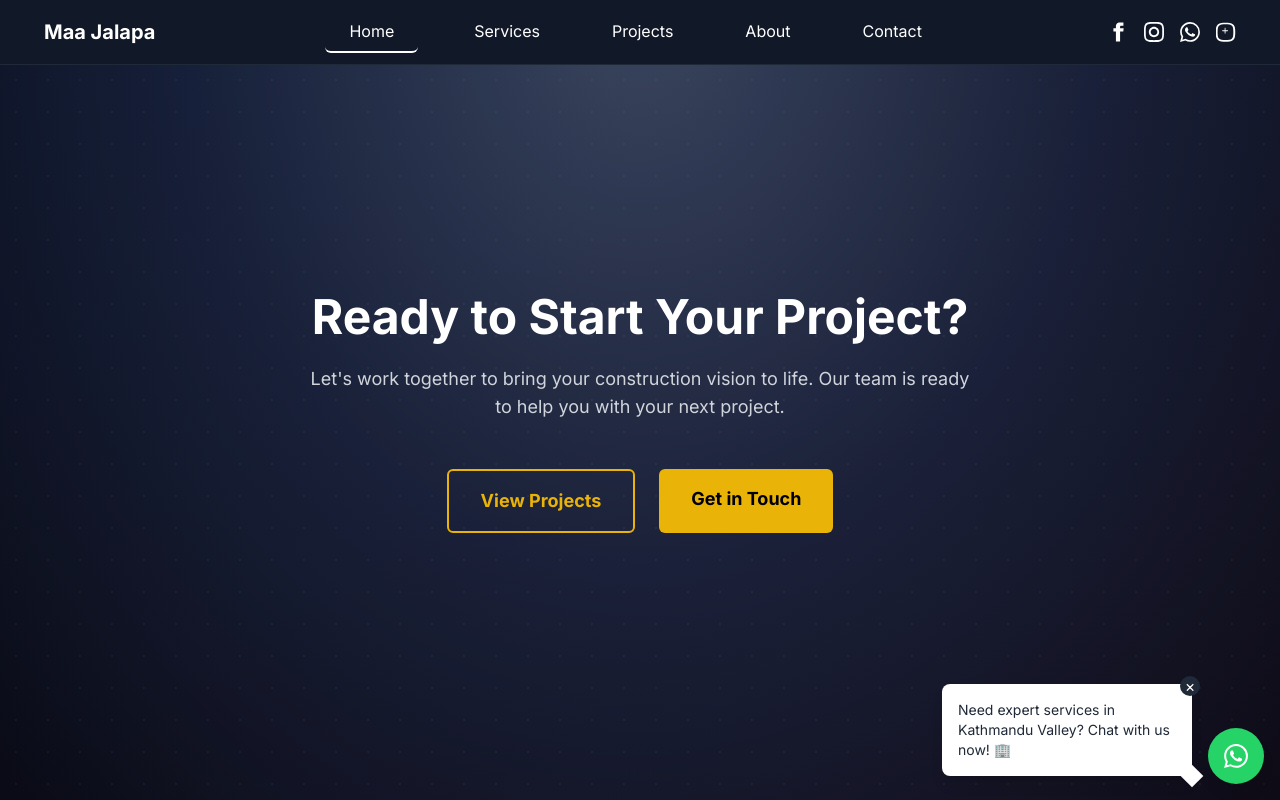
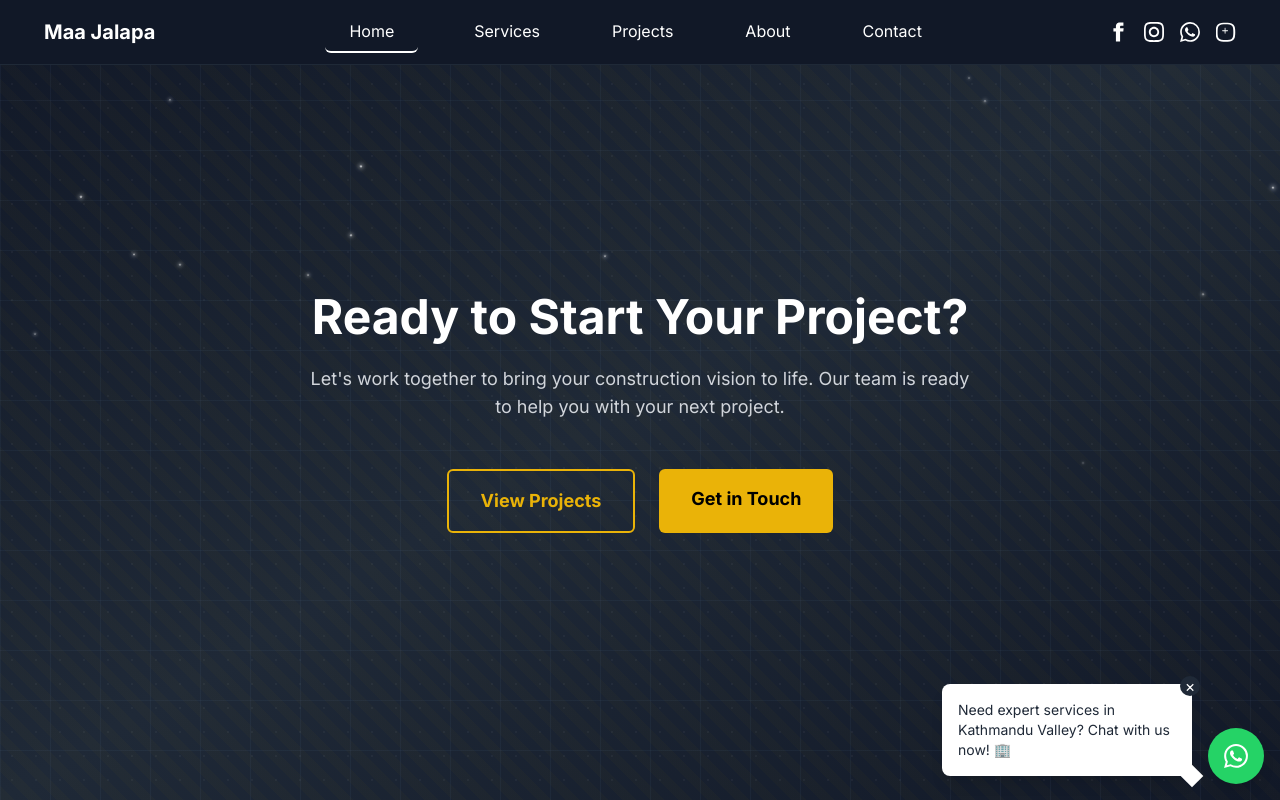
Before and after one commit to dipeshyadav0510/company, a Next.js app: page / in a window 1280 px wide. Shown: the top 800 px of the page. Built offline with nearby package versions, Linux system fonts and the light colour scheme.

Commit message:
made background look pretty by adding twinkling fall effect

```diff
--- a/src/app/layout.tsx
+++ b/src/app/layout.tsx
@@ -27,9 +27,6 @@ export default function RootLayout({
   return (
     <html lang="en">
       <body className={`${inter.className} min-h-screen bg-gray-900`}>
-        {/* Background Elements */}
-        <div className="fixed inset-0 -z-30 bg-[radial-gradient(ellipse_at_top,_var(--tw-gradient-stops))] from-gray-700 via-gray-900 to-black"></div>
-        <div className="fixed inset-0 -z-20 bg-[radial-gradient(circle_at_center,rgba(255,255,255,0.05)_1px,transparent_1px)] bg-[length:32px_32px]"></div>
         <AnimatedBackground />
 
         {/* Content */}
--- a/src/components/AnimatedBackground.tsx
+++ b/src/components/AnimatedBackground.tsx
@@ -2,12 +2,135 @@
 
 const AnimatedBackground = () => {
   return (
-    <div
-      className="fixed inset-0 -z-10 pointer-events-none"
-      style={{
-        background: 'linear-gradient(to bottom right, rgba(65, 105, 225, 0.1), rgba(147, 112, 219, 0.1))'
-      }}
-    />
+    <>
+      {/* Base Background with Gradient */}
+      <div className="fixed inset-0 -z-30 bg-gradient-to-br from-gray-900 via-gray-800 to-gray-900"></div>
+
+      {/* Blueprint Grid Pattern */}
+      <div className="fixed inset-0 -z-20 opacity-25">
+        <div
+          className="absolute inset-0"
+          style={{
+            backgroundImage: `
+              linear-gradient(to right, rgba(147, 197, 253, 0.2) 1px, transparent 1px),
+              linear-gradient(to bottom, rgba(147, 197, 253, 0.2) 1px, transparent 1px)
+            `,
+            backgroundSize: '50px 50px'
+          }}
+        />
+      </div>
+
+      {/* Diagonal Construction Pattern */}
+      <div className="fixed inset-0 -z-20 opacity-15">
+        <div
+          className="absolute inset-0"
+          style={{
+            backgroundImage: `repeating-linear-gradient(
+              45deg,
+              rgba(234, 179, 8, 0.15),
+              rgba(234, 179, 8, 0.15) 10px,
+              transparent 10px,
+              transparent 20px
+            )`
+          }}
+        />
+      </div>
+
+      {/* Radial Dots Pattern */}
+      <div className="fixed inset-0 -z-20 opacity-20">
+        <div
+          className="absolute inset-0"
+          style={{
+            backgroundImage: `radial-gradient(circle at center, rgba(255, 255, 255, 0.2) 1px, transparent 1px)`,
+            backgroundSize: '24px 24px'
+          }}
+        />
+      </div>
+
+      {/* Animated Falling Stars */}
+      <div className="fixed inset-0 -z-10" aria-hidden="true">
+        {[...Array(15)].map((_, i) => (
+          <div
+            key={i}
+            style={{
+              position: 'absolute',
+              left: `${Math.random() * 100}%`,
+              top: `-20px`,
+              width: '2px',
+              height: '2px',
+              background: 'white',
+              borderRadius: '50%',
+              boxShadow: '0 0 4px 2px rgba(255, 255, 255, 0.3)',
+              animation: `fall${i} ${5 + Math.random() * 10}s linear infinite`,
+              animationDelay: `${Math.random() * 5}s`
+            }}
+          />
+        ))}
+      </div>
+
+      <style jsx>{`
+        @keyframes fall0 { 0% { transform: translateY(0) rotate(45deg) scale(0); opacity: 0; }
+          20% { transform: translateY(20vh) rotate(45deg) scale(1); opacity: 1; }
+          100% { transform: translateY(100vh) rotate(45deg) scale(0); opacity: 0; }
+        }
+        @keyframes fall1 { 0% { transform: translateY(0) rotate(45deg) scale(0); opacity: 0; }
+          20% { transform: translateY(20vh) rotate(45deg) scale(1); opacity: 1; }
+          100% { transform: translateY(100vh) rotate(45deg) scale(0); opacity: 0; }
+        }
+        @keyframes fall2 { 0% { transform: translateY(0) rotate(45deg) scale(0); opacity: 0; }
+          20% { transform: translateY(20vh) rotate(45deg) scale(1); opacity: 1; }
+          100% { transform: translateY(100vh) rotate(45deg) scale(0); opacity: 0; }
+        }
+        @keyframes fall3 { 0% { transform: translateY(0) rotate(45deg) scale(0); opacity: 0; }
+          20% { transform: translateY(20vh) rotate(45deg) scale(1); opacity: 1; }
+          100% { transform: translateY(100vh) rotate(45deg) scale(0); opacity: 0; }
+        }
+        @keyframes fall4 { 0% { transform: translateY(0) rotate(45deg) scale(0); opacity: 0; }
+          20% { transform: translateY(20vh) rotate(45deg) scale(1); opacity: 1; }
+          100% { transform: translateY(100vh) rotate(45deg) scale(0); opacity: 0; }
+        }
+        @keyframes fall5 { 0% { transform: translateY(0) rotate(45deg) scale(0); opacity: 0; }
+          20% { transform: translateY(20vh) rotate(45deg) scale(1); opacity: 1; }
+          100% { transform: translateY(100vh) rotate(45deg) scale(0); opacity: 0; }
+        }
+        @keyframes fall6 { 0% { transform: translateY(0) rotate(45deg) scale(0); opacity: 0; }
+          20% { transform: translateY(20vh) rotate(45deg) scale(1); opacity: 1; }
+          100% { transform: translateY(100vh) rotate(45deg) scale(0); opacity: 0; }
+        }
+        @keyframes fall7 { 0% { transform: translateY(0) rotate(45deg) scale(0); opacity: 0; }
+          20% { transform: translateY(20vh) rotate(45deg) scale(1); opacity: 1; }
+          100% { transform: translateY(100vh) rotate(45deg) scale(0); opacity: 0; }
+        }
+        @keyframes fall8 { 0% { transform: translateY(0) rotate(45deg) scale(0); opacity: 0; }
+          20% { transform: translateY(20vh) rotate(45deg) scale(1); opacity: 1; }
+          100% { transform: translateY(100vh) rotate(45deg) scale(0); opacity: 0; }
+        }
+        @keyframes fall9 { 0% { transform: translateY(0) rotate(45deg) scale(0); opacity: 0; }
+          20% { transform: translateY(20vh) rotate(45deg) scale(1); opacity: 1; }
+          100% { transform: translateY(100vh) rotate(45deg) scale(0); opacity: 0; }
+        }
+        @keyframes fall10 { 0% { transform: translateY(0) rotate(45deg) scale(0); opacity: 0; }
+          20% { transform: translateY(20vh) rotate(45deg) scale(1); opacity: 1; }
+          100% { transform: translateY(100vh) rotate(45deg) scale(0); opacity: 0; }
+        }
+        @keyframes fall11 { 0% { transform: translateY(0) rotate(45deg) scale(0); opacity: 0; }
+          20% { transform: translateY(20vh) rotate(45deg) scale(1); opacity: 1; }
+          100% { transform: translateY(100vh) rotate(45deg) scale(0); opacity: 0; }
+        }
+        @keyframes fall12 { 0% { transform: translateY(0) rotate(45deg) scale(0); opacity: 0; }
+          20% { transform: translateY(20vh) rotate(45deg) scale(1); opacity: 1; }
+          100% { transform: translateY(100vh) rotate(45deg) scale(0); opacity: 0; }
+        }
+        @keyframes fall13 { 0% { transform: translateY(0) rotate(45deg) scale(0); opacity: 0; }
+          20% { transform: translateY(20vh) rotate(45deg) scale(1); opacity: 1; }
+          100% { transform: translateY(100vh) rotate(45deg) scale(0); opacity: 0; }
+        }
+        @keyframes fall14 { 0% { transform: translateY(0) rotate(45deg) scale(0); opacity: 0; }
+          20% { transform: translateY(20vh) rotate(45deg) scale(1); opacity: 1; }
+          100% { transform: translateY(100vh) rotate(45deg) scale(0); opacity: 0; }
+        }
+      `}</style>
+    </>
   );
 };
 
```
